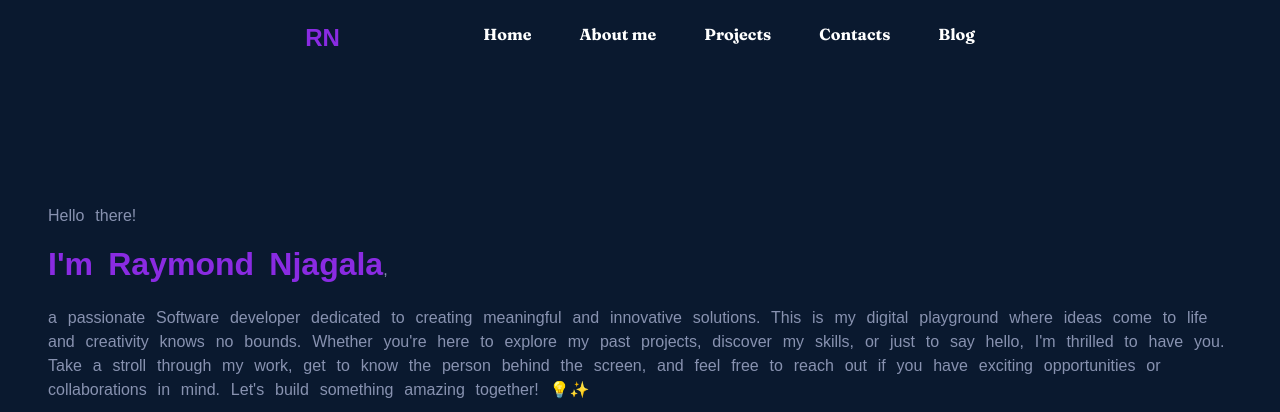
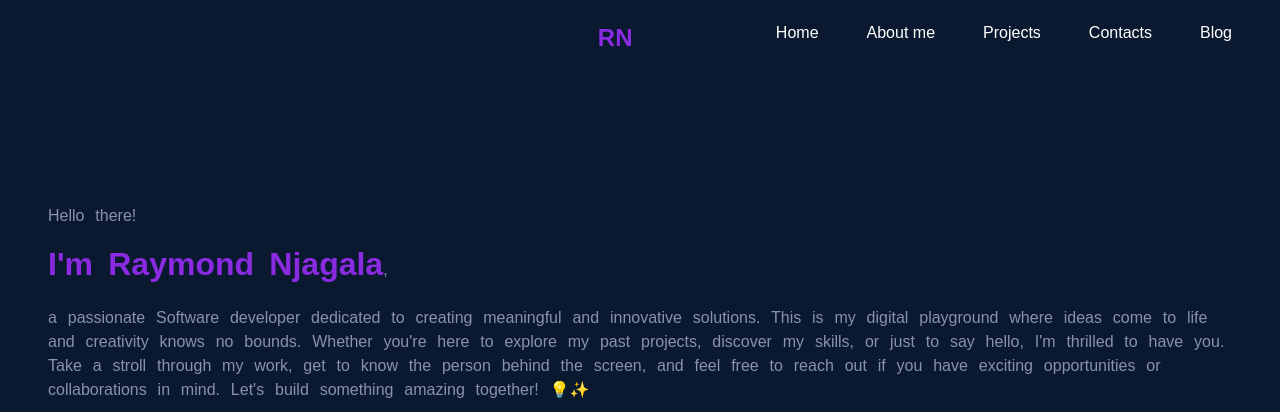
Before and after one commit to Rhyz26/personal-portfolio-web, a plain HTML site: page index.html in a window 1280 px wide. Shown: the top 412 px of the page. Drawn offline with Linux system fonts and the light colour scheme; a web font is replaced by a local one.

Commit message:
modified the navigation bar

```diff
--- a/styles.css
+++ b/styles.css
@@ -29,16 +29,17 @@ header {
   display: flex;
   /* align-self: flex-end; */
   /* align-items: right; */
-  justify-content: space-evenly;
+  justify-content: flex-end;
   /* padding: 0rem; */
   /* transition: .3s; */
   z-index: 2;
+  margin-right: 3rem;
   flex-wrap: wrap;
 }
 
 a {
-  /* color: green; */
-  font-family: "Fraunces";
+
+  /* font-family: "Fraunces"; */
   background-color: transparent;
   text-decoration: none;
 }
```
Also changed, not shown: index.html (+1 -0 lines).
